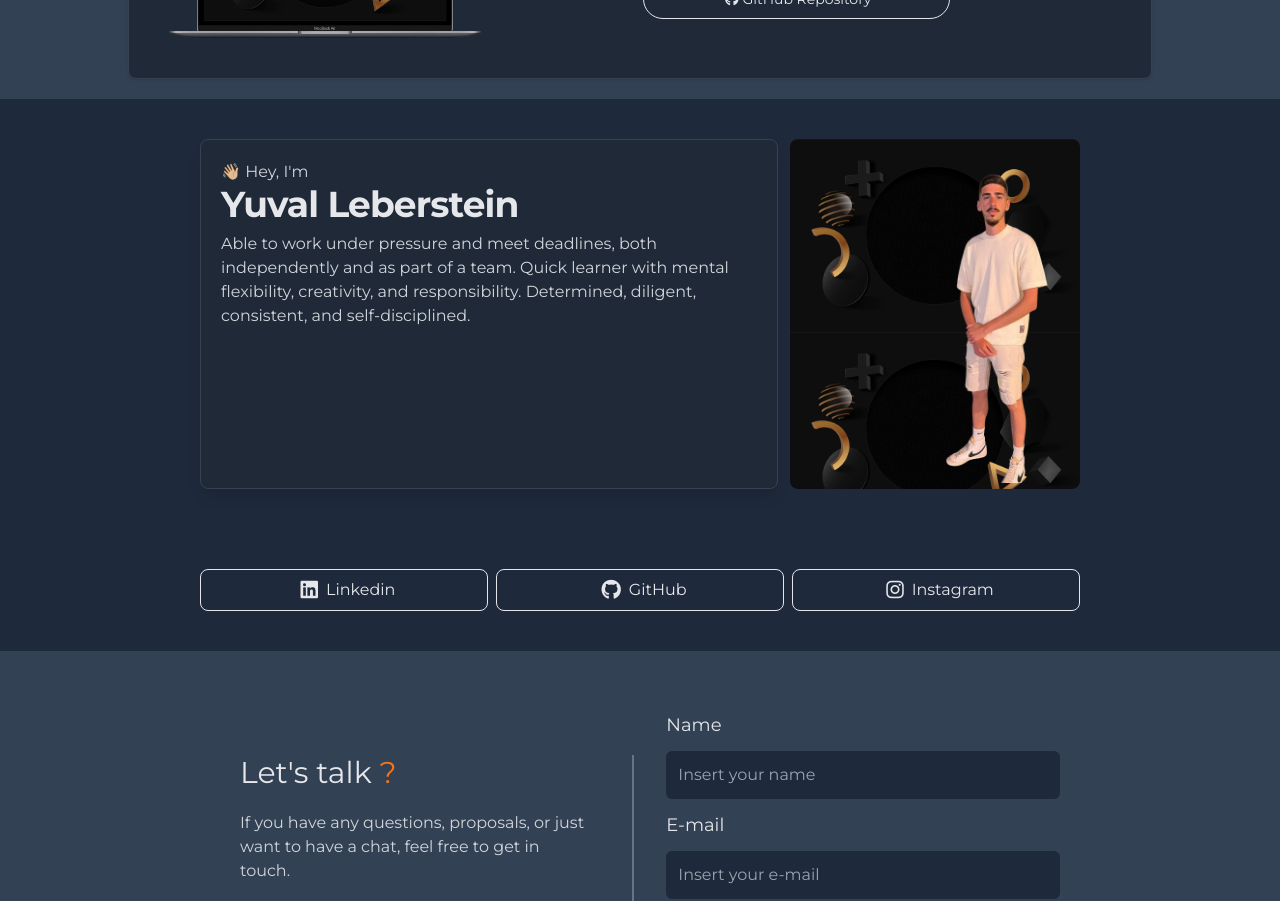
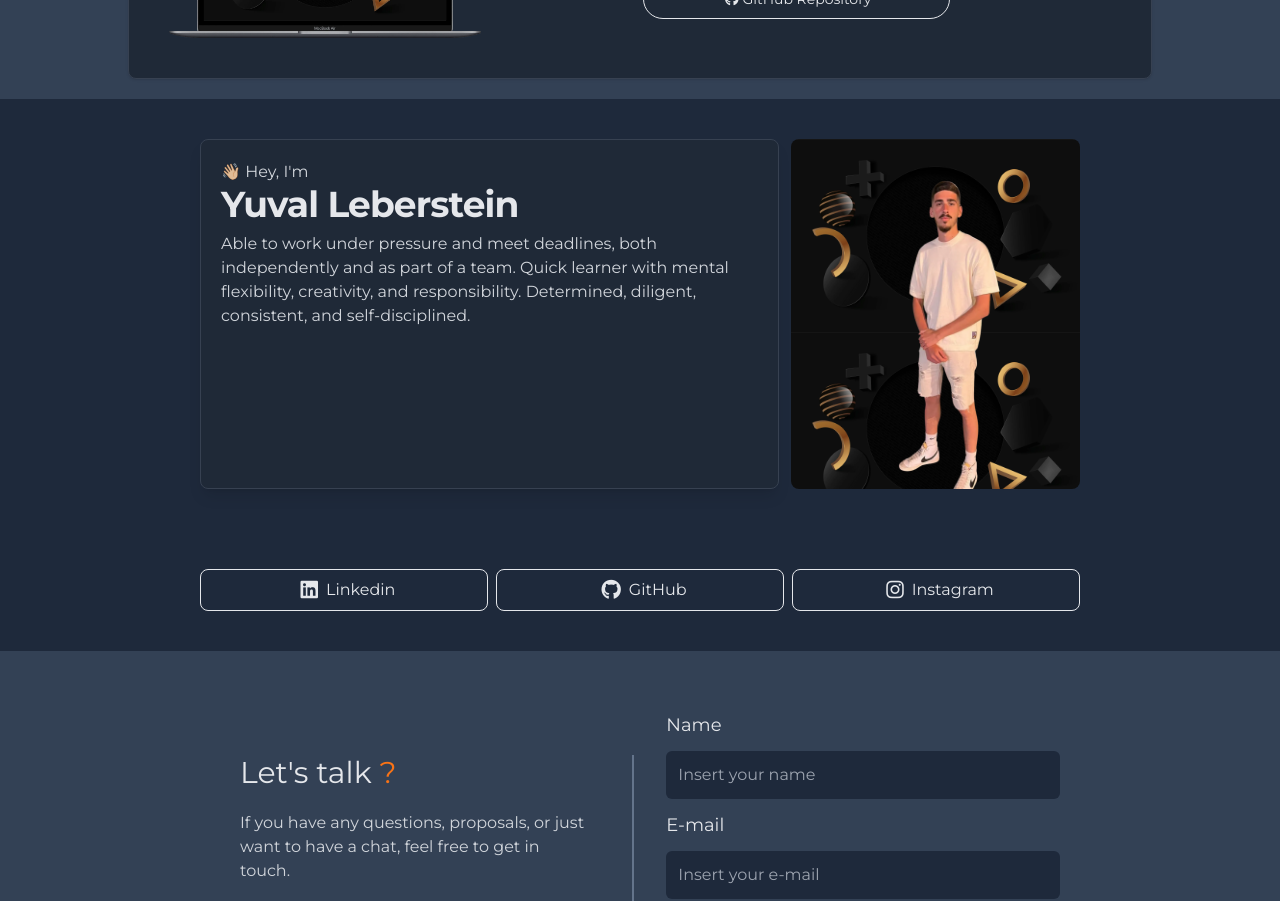
Before and after one commit to yuvalleberstein21/portfolio2024, a React (Vite) app in the folder client/: page / in a window 1280 px wide. Shown: the part 2260-3161 px from the top of the page. Built offline with nearby package versions, Linux system fonts and the light colour scheme.

Commit message:
update image

```diff
--- a/client/src/pages/AboutMe.jsx
+++ b/client/src/pages/AboutMe.jsx
@@ -28,8 +28,8 @@ const AboutMe = () => {
                     </p>
                 </div>
                 <div data-aos="fade-up"
-                    data-aos-anchor-placement="center-bottom" data-aos-once="true" className='md:w-1/3 p-10 mt-4 md:mt-0 aboutMe-bg flex justify-center items-center rounded-lg'>
-                    <img className="w-full h-full absolute md:left-[3rem] mb-3 object-cover bg-no-repeat md:bg-no-repeat" src={MyImage} alt="My image" />
+                    data-aos-anchor-placement="center-bottom" data-aos-once="true" className='md:w-1/3 md:mt-0 aboutMe-bg flex justify-center items-center rounded-lg'>
+                    <img className="md:h-[350px] md:w-[350px] h-full w-full object-cover bg-no-repeat md:bg-no-repeat" src={MyImage} alt="My image" />
                 </div>
             </div>
             <div className='p-10 md:mx-40 flex justify-between text-center gap-2'>
```
